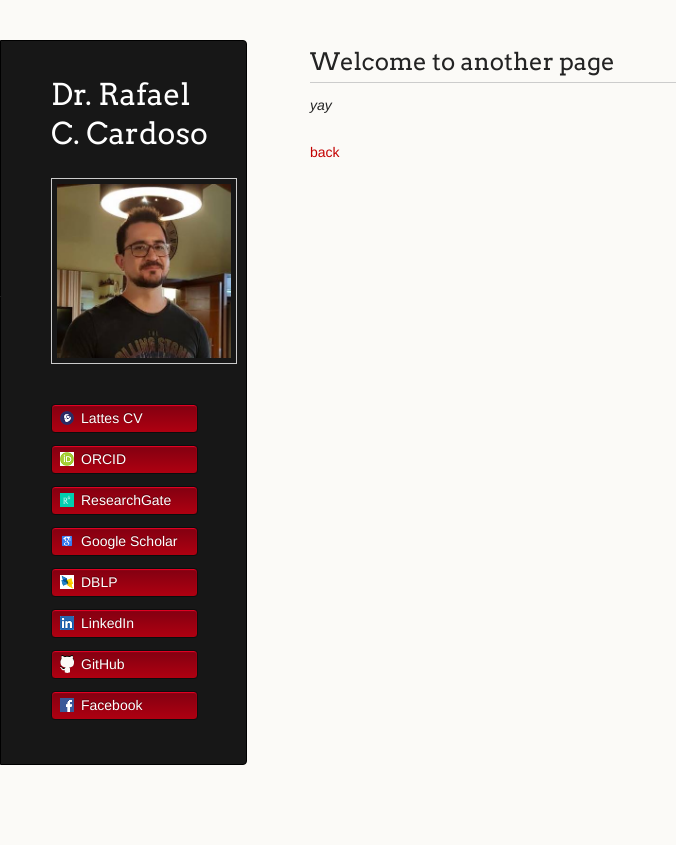
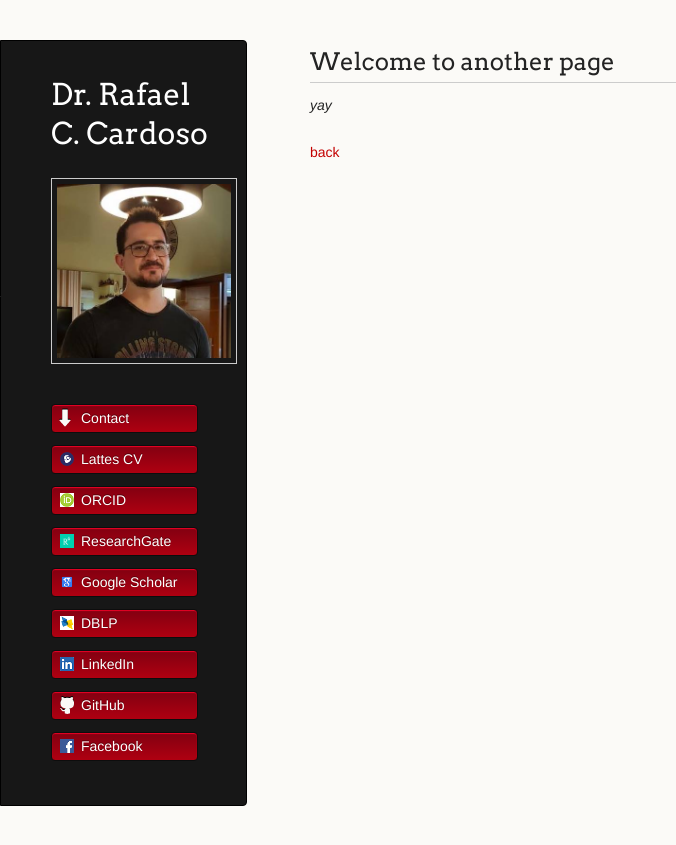
Before and after one commit to rafaelcaue/rafaelcaue.github.io, a Jekyll site: the page built from another-page.md, in a window 1280 px wide. Shown: the top 845 px of the page, without its empty margins (0-676 px from the left). Built offline with Jekyll 4.4.1, drawn with Linux system fonts in a browser that asks for light colours; our own code applies the rules of GitHub Pages for plain Markdown files.

Commit message:
Update default.html

```diff
--- a/_layouts/default.html
+++ b/_layouts/default.html
@@ -23,6 +23,7 @@
 		</figure>
 
           <ul>
+			<li><a class="buttons mail" href="mailto: rafael.cardoso@manchester.ac.uk">Contact</a></li>
 			<li><a class="buttons lattes" href="http://lattes.cnpq.br/8923327438861033" target="_blank">Lattes CV</a></li>
 		        <li><a class="buttons orcid" href="https://orcid.org/0000-0001-6666-6954" target="_blank">ORCID</a></li>
 			<li><a class="buttons rg" href="https://www.researchgate.net/profile/Rafael_Cardoso10" target="_blank">ResearchGate</a></li>
```
